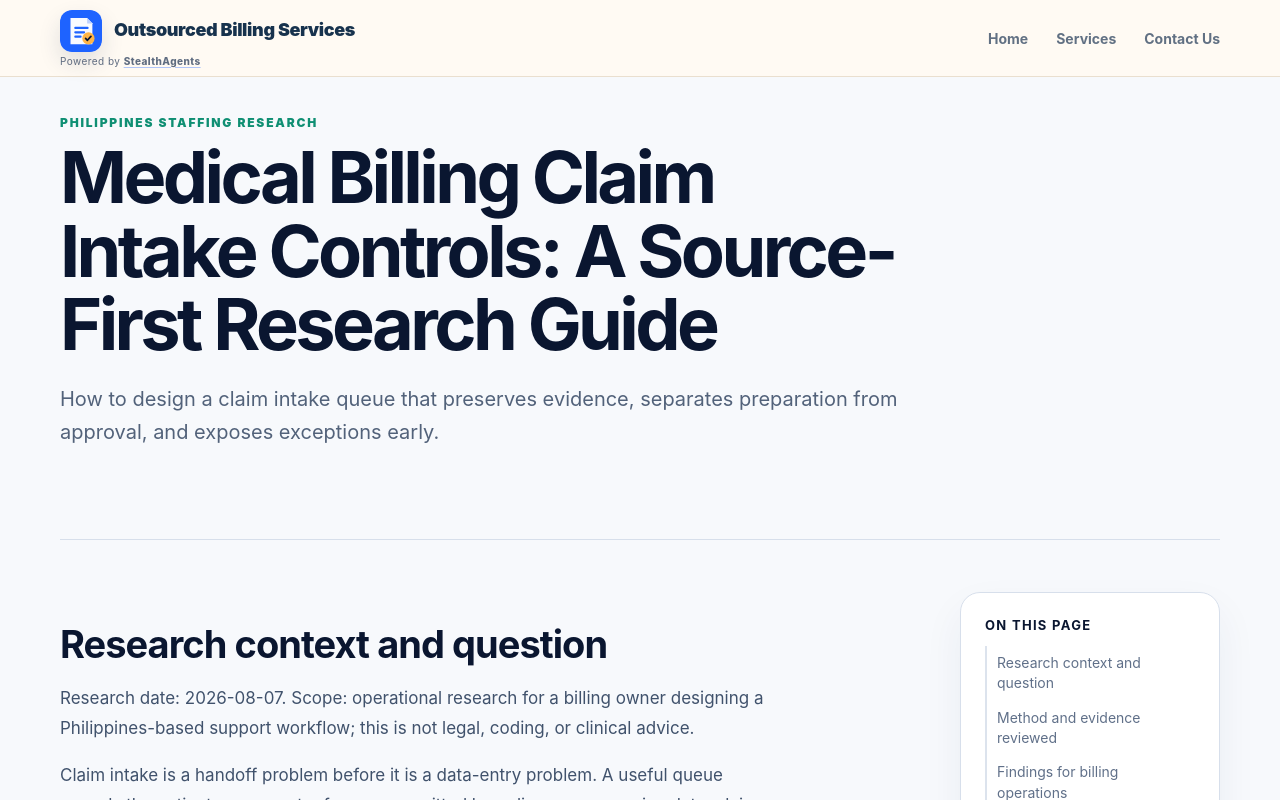
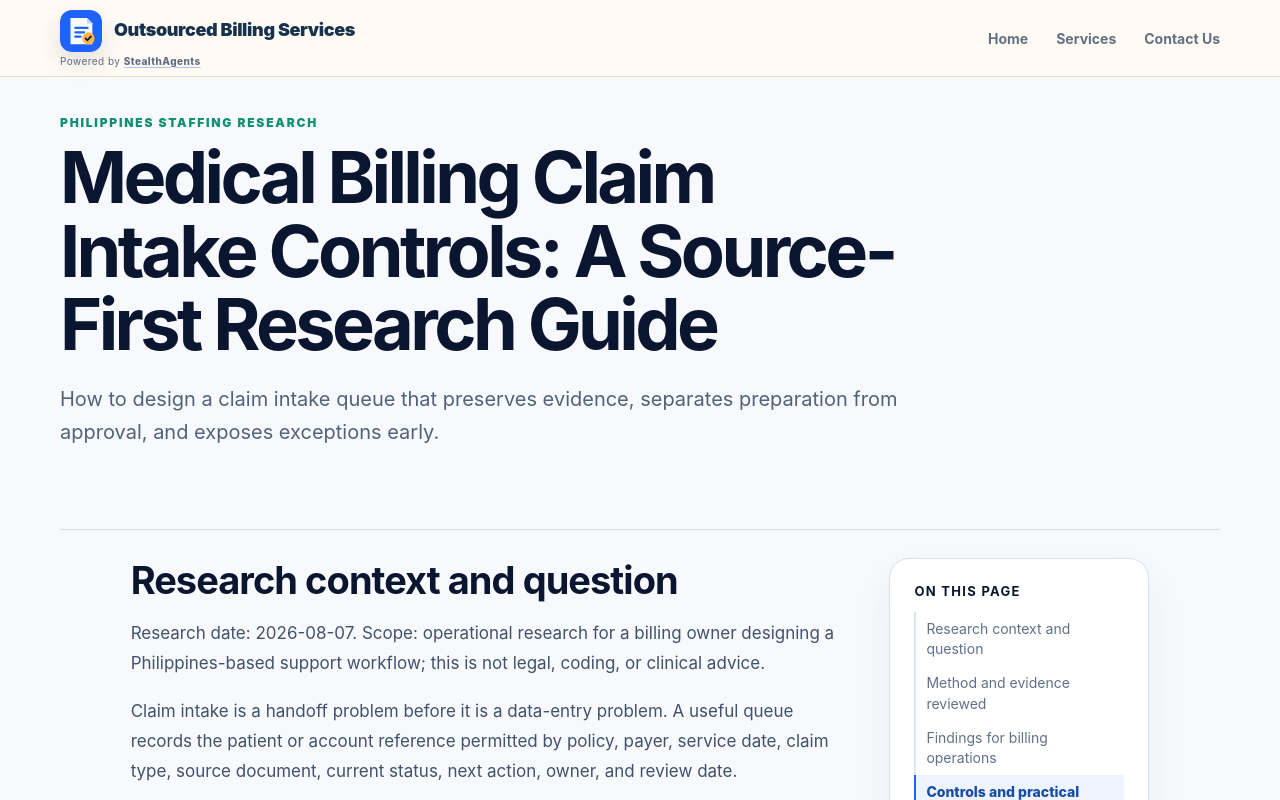
Before and after one commit to coolifystealthagents/outsourcedbillingservices, a Next.js app: page /research/research-medical-billing-claim-intake-controls in a window 1280 px wide. Shown: the top 800 px of the page. Built offline with nearby package versions, Linux system fonts and the light colour scheme.

Commit message:
Remove vacant article grid space and tighten section rhythm

```diff
--- a/app/field-design.css
+++ b/app/field-design.css
@@ -171,3 +171,7 @@ body:has(.service-detail) .legit-footer,body:has(.billing-directory) .legit-foot
 /* Directory cards must not inherit article offers or oversized opening spacing. */
 main.section:has(.pagination){padding-block:32px}main.section:has(.pagination) .article-card{border-radius:8px}main.section:has(.pagination)+.legit-footer{margin-top:0;padding-top:36px}
 @media(max-width:760px){main.section:has(.pagination){padding-block:24px}}
+
+/* Keep the reading column beside its contents rail rather than a vacant grid track. */
+.editorial-page .editorial-layout{grid-template-columns:minmax(0,72ch) 260px;justify-content:center;gap:32px;padding-top:28px}.editorial-page .editorial-section{padding-bottom:24px}.editorial-page .editorial-section h2,.editorial-page .editorial-section h3{margin-top:24px}.editorial-page .editorial-section:first-child h2{margin-top:0}.editorial-page .editorial-hero{padding-bottom:28px}
+@media(max-width:860px){.editorial-page .editorial-layout{display:block;padding-top:24px}.editorial-page .editorial-section{padding-bottom:20px}}
```
